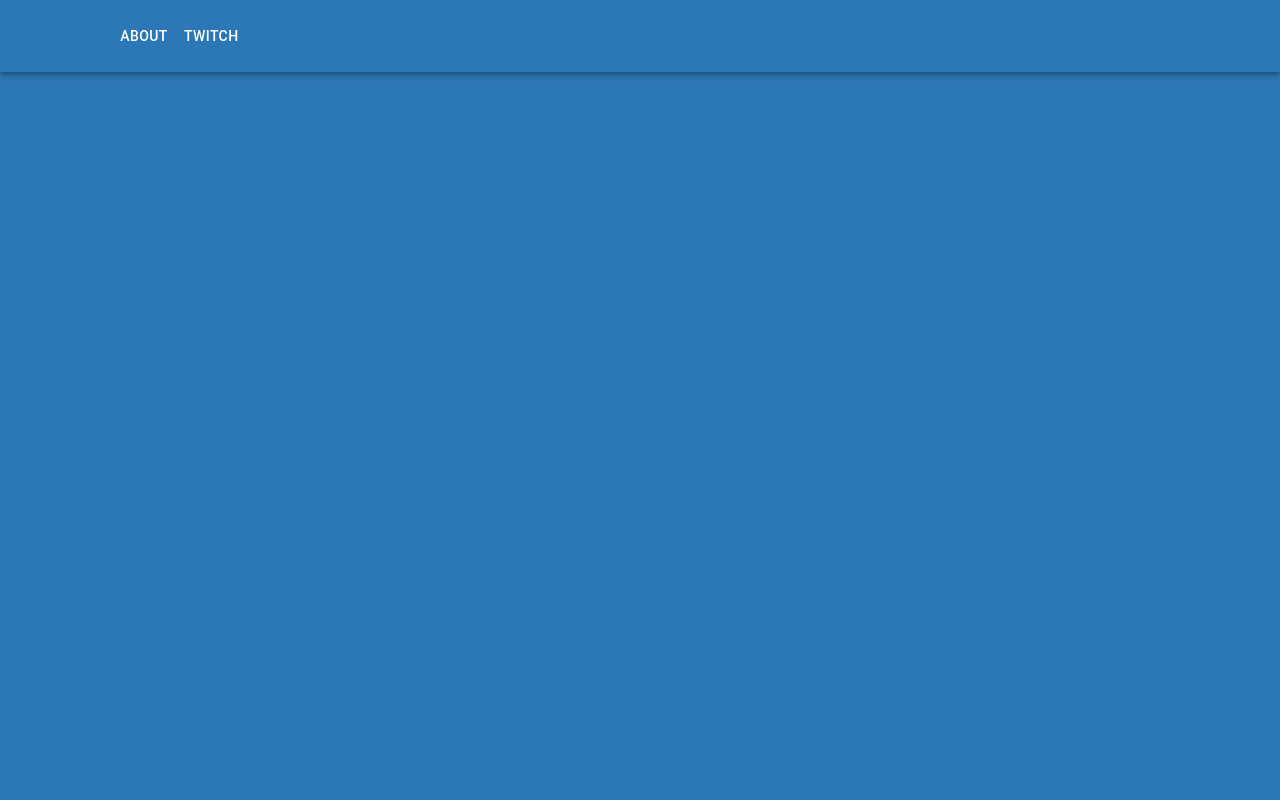
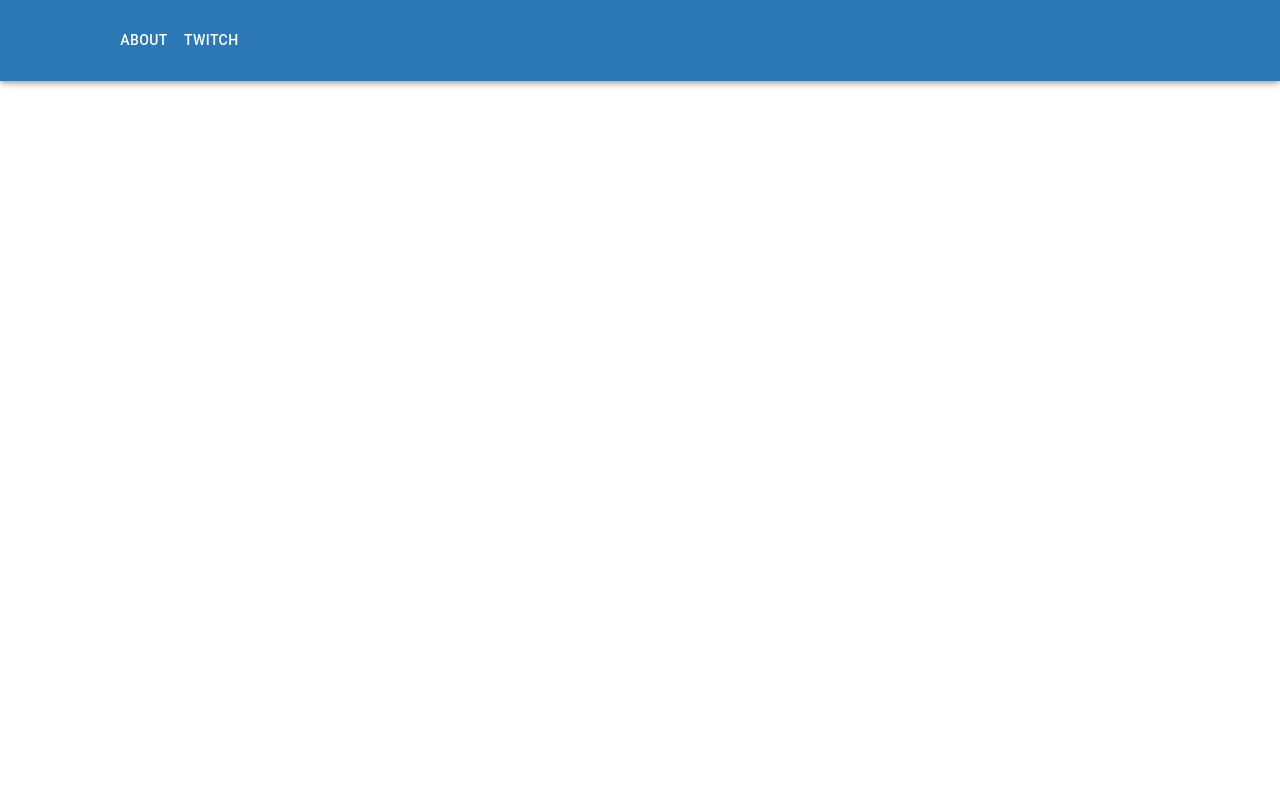
Before and after one commit to TrubbleMilad/amilad.ca, a React (Create React App) app: page / in a window 1280 px wide. Shown: the top 800 px of the page. Built offline with nearby package versions, Linux system fonts and the light colour scheme.

Commit message:
NavMenu Adjustments

```diff
--- a/src/About.js
+++ b/src/About.js
@@ -3,7 +3,7 @@ import './App.css';
 function About() {
   return (
     <div className="App">
-        <h1>About</h1>
+
     </div>
   );
 }
--- a/src/App.css
+++ b/src/App.css
@@ -4,7 +4,8 @@
 }
 
 .App-header {
-  background-color: rgb(44, 120, 182);
+  /* background-color: rgb(44, 120, 182); */
+  background-color: white;
   min-height: fit-content;
   display: flex;
   flex-direction: column;
--- a/src/App.js
+++ b/src/App.js
@@ -2,17 +2,25 @@ import './App.css';
 import ResponsiveAppBar from './NavMenu';
 import Logo from './Images/TrubbleMilad - Gold.png'
 
+import { BrowserRouter, Routes, Route } from "react-router-dom";
+import Home from './Home'
+import About from './About'
+import Twitch from './Twitch'
+
 function App() {
   return (
-    <div className="App">
-      <div className={`alert alert-success alert-shown`}>
-        <ResponsiveAppBar className="NavBar"/>
+    <div>
+      <div className="App">
+        <div className={`alert alert-success alert-shown`}>
+          <ResponsiveAppBar className="NavBar"/>
+        </div>
       </div>
-      <header className="App-header">
-        <img src={Logo} alt="logo" class='mainlogo'/>
-      </header>
 
-
+      <Routes>
+          <Route exact path='/' element={<Home />}> </Route>
+          <Route path='About' element={<About />}> </Route>
+          <Route path='Twitch' element={<Twitch />}> </Route>
+      </Routes>
     </div>
   );
 }
--- /dev/null
+++ b/src/Home.js
@@ -0,0 +1,16 @@
+import './App.css';
+import Logo from './Images/TrubbleMilad - Gold.png'
+
+function Home() {
+  return (
+    <div>
+        <header className="App-header">
+            <img src={Logo} alt="logo" class='mainlogo'/>
+        </header>
+
+        {/* Body goes here */}
+    </div>
+  );
+}
+
+export default Home;
--- a/src/NavMenu.js
+++ b/src/NavMenu.js
@@ -66,7 +66,7 @@ const ResponsiveAppBar = () => {
               component="div"
               sx={{ mr: 2, display: { xs: 'none', md: 'flex' } }}
             >
-              <img src={Logo} alt="logo" class='logo' id='navmenulogo'/>
+              <Link to="/"><img src={Logo} alt="logo" class='logo' id='navmenulogo'/></Link>
             </Typography>
 
             <Box sx={{ flexGrow: 1, display: { xs: 'flex', md: 'none' } }}>
--- a/src/Twitch.js
+++ b/src/Twitch.js
@@ -6,7 +6,7 @@ const Stream = () => {
   return (
     <div>
       <header>
-        <h1>TrubbleMilad's Twitch</h1>
+
       </header>
       <TwitchEmbed
         channel="trubblemilad"
--- a/src/index.js
+++ b/src/index.js
@@ -3,6 +3,7 @@ import ReactDOM from 'react-dom';
 import './index.css';
 import App from './App';
 import reportWebVitals from './reportWebVitals';
+
 import {
     BrowserRouter,
     Routes,
@@ -14,13 +15,8 @@ import Twitch from './Twitch'
 ReactDOM.render(
   <React.StrictMode>
     <BrowserRouter>
-      <Routes>
-        <Route path='/' element={<App />}>       </Route>
-        <Route path='About' element={<About />}> </Route>
-        <Route path='Twitch' element={<Twitch />}> </Route>
-      </Routes>
+      <App></App>
     </BrowserRouter>
-
   </React.StrictMode>,
   document.getElementById('root')
 );
```
